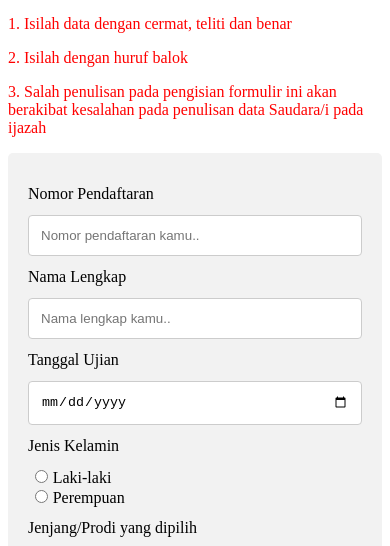
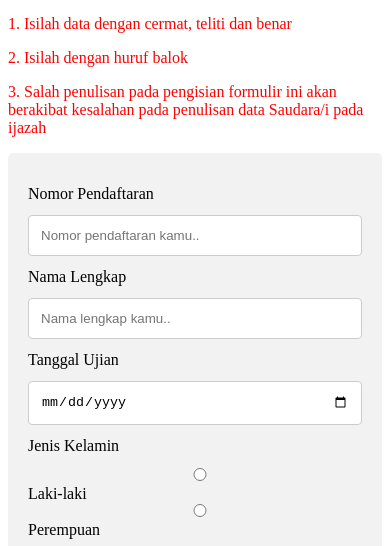
Before and after one commit to Azzahramf/azzahramf.github.io, a plain HTML site: page p04css-responsive/Formresponsive.html in a window 390 px wide. Shown: the part 222-768 px from the top of the page. Drawn offline with Linux system fonts and the light colour scheme.

Commit message:
Update azzahramf_style.css

```diff
--- a/p04css-responsive/azzahramf_style.css
+++ b/p04css-responsive/azzahramf_style.css
@@ -87,8 +87,8 @@ button:hover{
     background-color: blue;
     }
 @media screen and (max-width: 600px) {
-  .data, .kolom, input[type=submit] {
+  .data, .kolom, input[type=submit], input[type=text],input[type=radio], input[type=date] {
     width: 100%;
-    margin-top: 0;
+      margin-top: 0;
+      }
   }
-}
```
